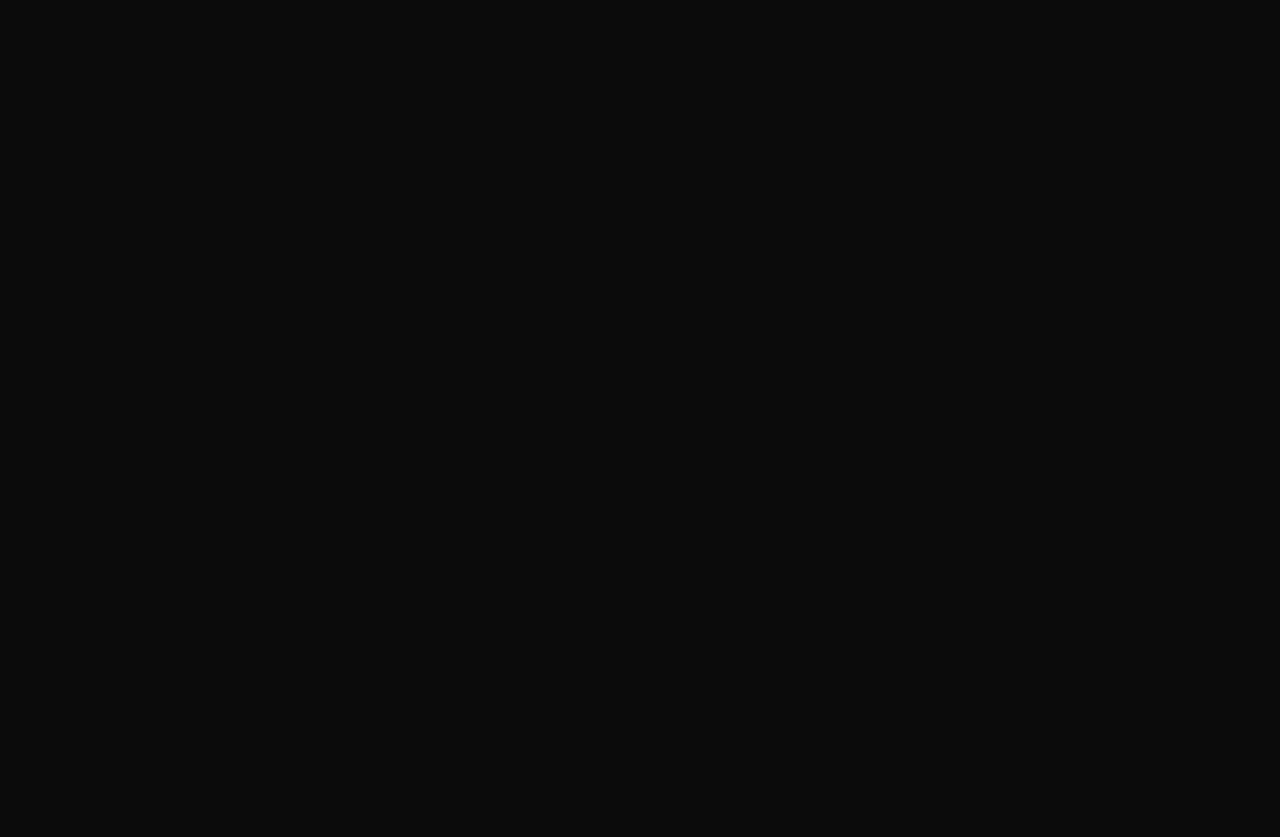
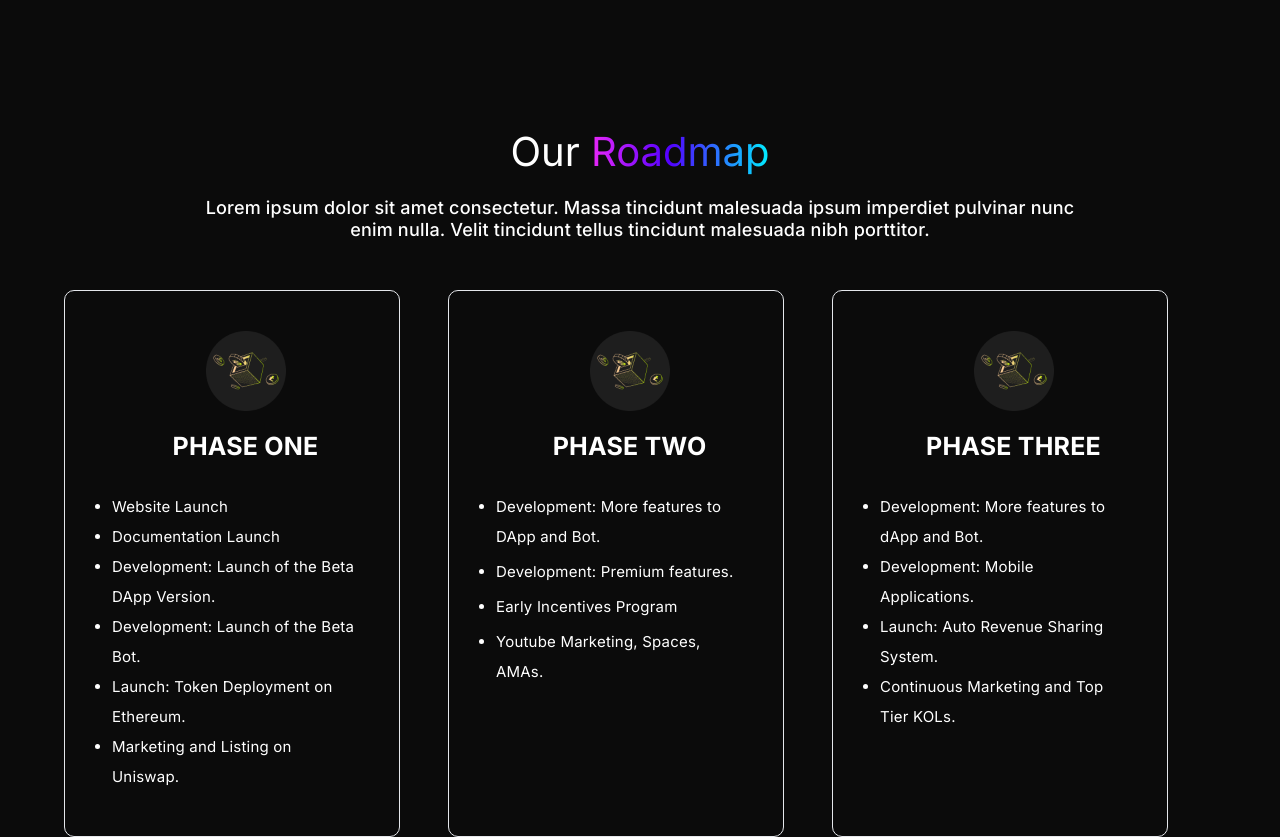
Before and after one commit to chayilDeborah/decentrapayai, a Next.js app: page / in a window 1280 px wide. Shown: the part 3420-4257 px from the top of the page. Before the commit the page ends 3363 px from the top, so only its background shows below. Built offline with nearby package versions, Linux system fonts and the light colour scheme.

Commit message:
feat: create and complete Roadmap component

```diff
--- a/app/components/Homepage.tsx
+++ b/app/components/Homepage.tsx
@@ -4,6 +4,7 @@ import Leverage from './Leverage'
 import About from './About'
 import Features from './Features'
 import Tokenomics from './Tokenomics'
+import Roadmap from './Roadmap'
 
 const Homepage = () => {
   return (
@@ -14,6 +15,7 @@ const Homepage = () => {
         <About />
         <Features />
         <Tokenomics />
+        <Roadmap />
     </main>
     </>
   )
--- /dev/null
+++ b/app/components/Roadmap.tsx
@@ -0,0 +1,58 @@
+import React from 'react'
+import Image from 'next/image'
+import feat from '../assets/feat.png'
+
+
+const Roadmap = () => {
+    return (
+        <main className='flex justify-center lg:mt-[185px] w-full '>
+            <section className='text-center text-white w-[90%] '>
+                <h1 className='lg:text-[40px] lg:leading-[48.4px] '>Our<span className='leverage'> Roadmap</span></h1>
+                <p className='font-medium lg:text-[18px] lg:leading-[21.78px] tracking-[0.2px] lg:mt-[20px] lg:mb-[50px] lg:w-[78%] mx-auto '>Lorem ipsum dolor sit amet consectetur. Massa tincidunt malesuada ipsum imperdiet pulvinar nunc enim nulla. Velit tincidunt tellus tincidunt malesuada nibh porttitor.</p>
+                <section className='grid grid-cols-1 lg:grid-cols-3 '>
+                    <div className='border border-[1px] rounded-[10px] pl-[27px]  w-[336px] '>
+                        <Image src={feat} alt='feature-img' className='mx-auto mb-[20px] lg:mt-[40px] ' />
+                        <h1 className='font-extrabold text-[25px] leading-[30.2px] tracking-[0.2px]  '>PHASE ONE</h1>
+                        <div className='text-[15px] leading-[30px] w-[80%] tracking-[0.2px] text-left mt-[30px] mb-[44px] ml-[20px] '>
+                            <ul className="list-disc">
+                                <li>Website Launch</li>
+                                <li>Documentation Launch</li>
+                                <li>Development: Launch of the Beta DApp Version.</li>
+                                <li>Development: Launch of the Beta Bot.</li>
+                                <li>Launch: Token Deployment on Ethereum.</li>
+                                <li>Marketing and Listing on Uniswap.</li>
+                            </ul>
+                        </div>
+                    </div>
+                    <div className='border border-[1px] rounded-[10px] pl-[27px]  w-[336px] '>
+                        <Image src={feat} alt='feature-img' className='mx-auto mb-[20px] lg:mt-[40px] ' />
+                        <h1 className='font-extrabold text-[25px] leading-[30.2px] tracking-[0.2px]  '>PHASE TWO</h1>
+                        <div className='text-[15px] leading-[30px] w-[80%] tracking-[0.2px] text-left mt-[30px] mb-[44px] ml-[20px] '>
+                            <ul className="list-disc">
+                                <li>Development: More features to DApp and Bot.</li>
+                                <li className='mt-[5px] '>Development: Premium features.</li>
+                                <li className='mt-[5px] '>Early Incentives Program </li>
+                                <li className='mt-[5px] '>Youtube Marketing, Spaces, AMAs.</li>
+                            </ul>
+                        </div>
+                    </div>
+                    <div className='border border-[1px] rounded-[10px] pl-[27px]  w-[336px] '>
+                        <Image src={feat} alt='feature-img' className='mx-auto mb-[20px] lg:mt-[40px] ' />
+                        <h1 className='font-extrabold text-[25px] leading-[30.2px] tracking-[0.2px]  '>PHASE THREE</h1>
+                        <div className='text-[15px] leading-[30px] w-[80%] tracking-[0.2px] text-left mt-[30px] mb-[44px] ml-[20px] '>
+                            <ul className="list-disc">
+                                <li>Development: More features to dApp and Bot.</li>
+                                <li>Development: Mobile Applications.</li>
+                                <li>Launch: Auto Revenue Sharing System.</li>
+                                <li>Continuous Marketing and Top Tier KOLs.</li>
+
+                            </ul>
+                        </div>
+                    </div>
+                </section>
+            </section>
+        </main>
+    )
+}
+
+export default Roadmap
```
